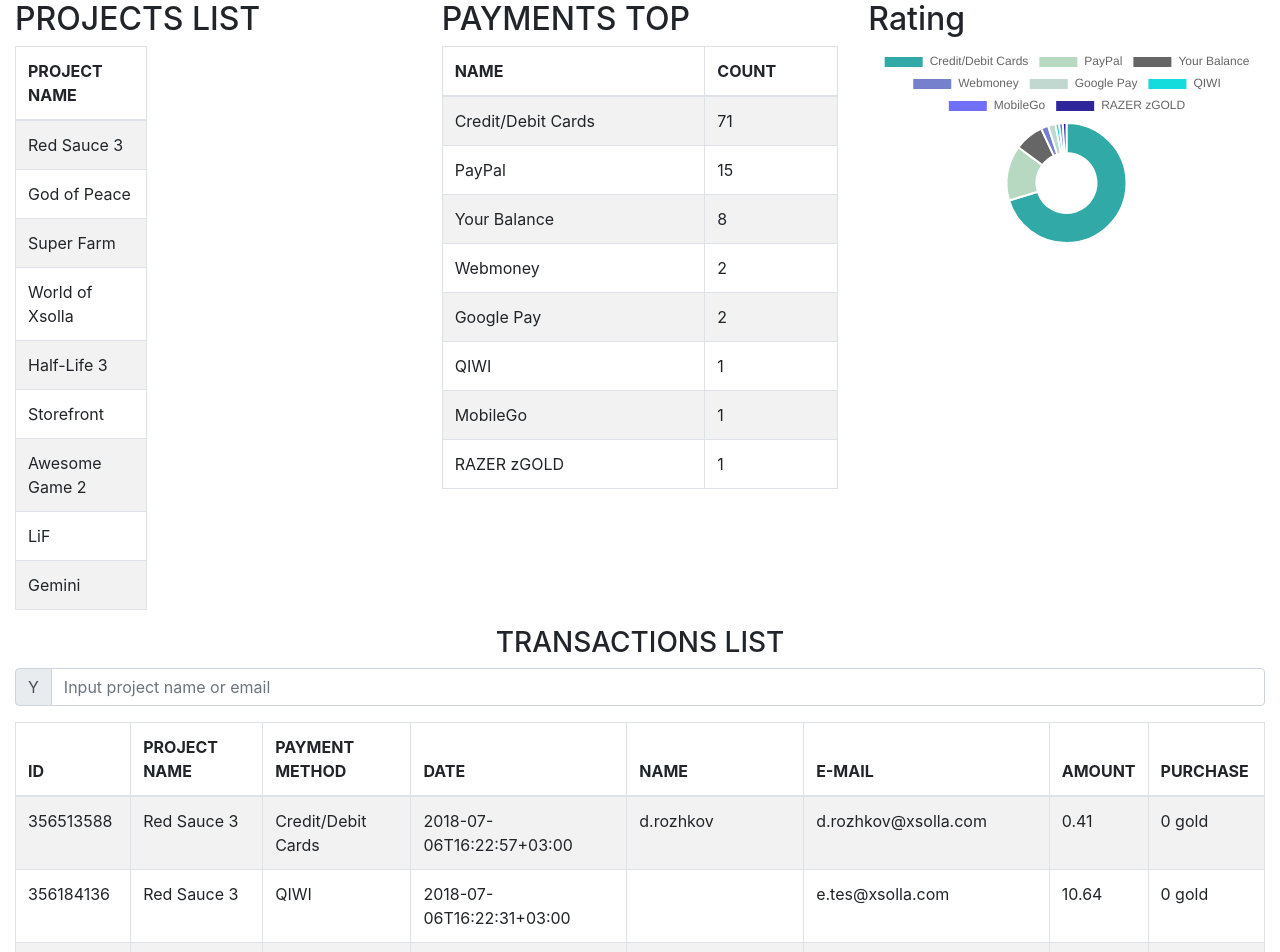
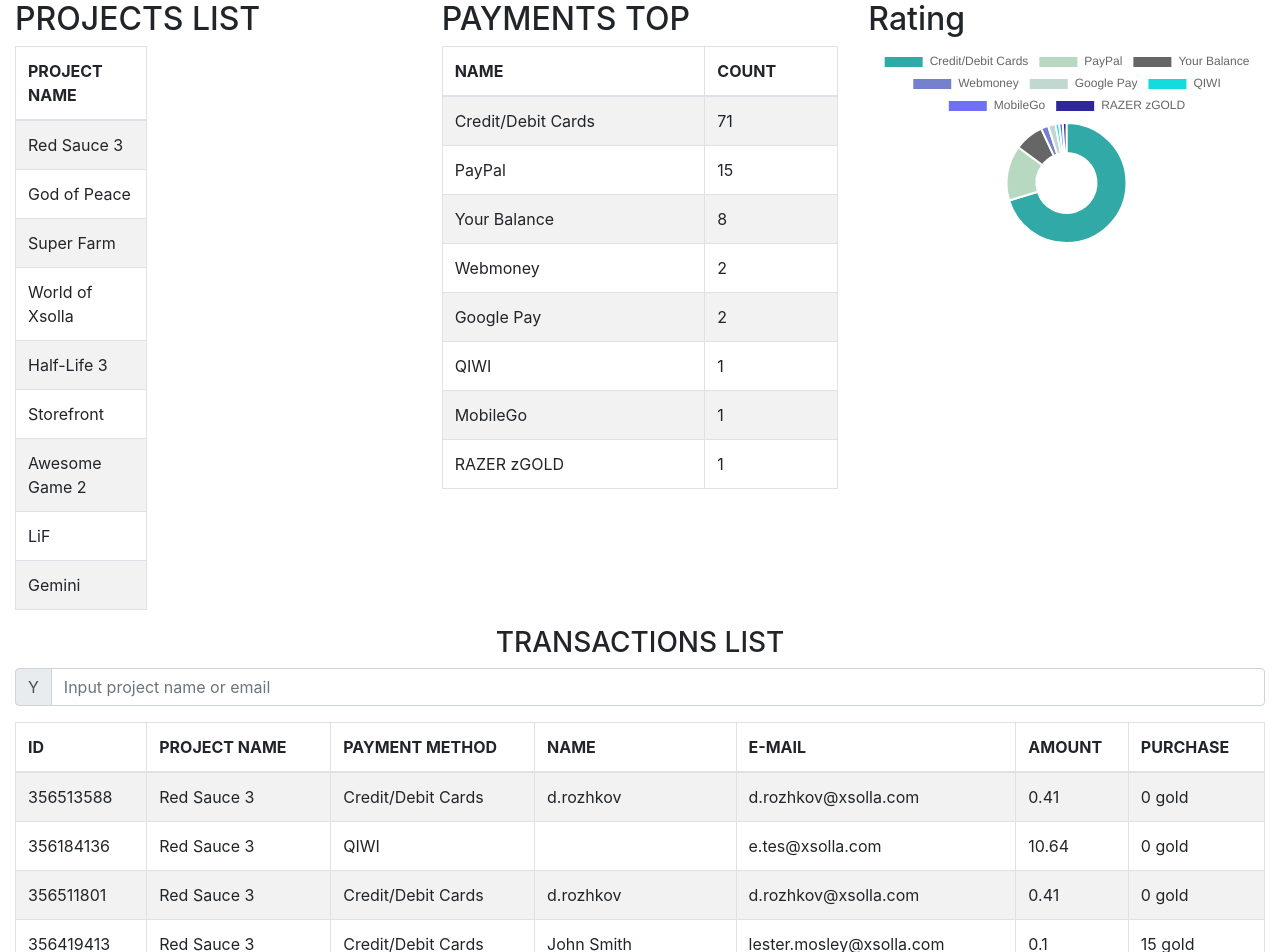
Before and after one commit to ruvimg/xsolla-task, a React (Create React App) app: page / in a window 1280 px wide. Shown: the top 952 px of the page. Built offline with nearby package versions, Linux system fonts and the light colour scheme.

Commit message:
Update search.js

```diff
--- a/src/search.js
+++ b/src/search.js
@@ -46,7 +46,6 @@
           <td>{item.transaction.id}</td>
           <td>{item.transaction.project.name}</td>
           <td>{item.transaction.payment_method.name}</td>
-          <td>{item.transaction.transfer_date}</td>
           <td>{item.user.name}</td>
           <td>{item.user.email}</td>
           <td>{item.payment_details.payment.amount}</td>
@@ -65,7 +64,6 @@
             <th>ID</th>
             <th>PROJECT NAME</th>
             <th>PAYMENT METHOD</th>
-            <th>DATE</th>
             <th>NAME</th>
             <th>E-MAIL</th>
             <th>AMOUNT</th>
```
